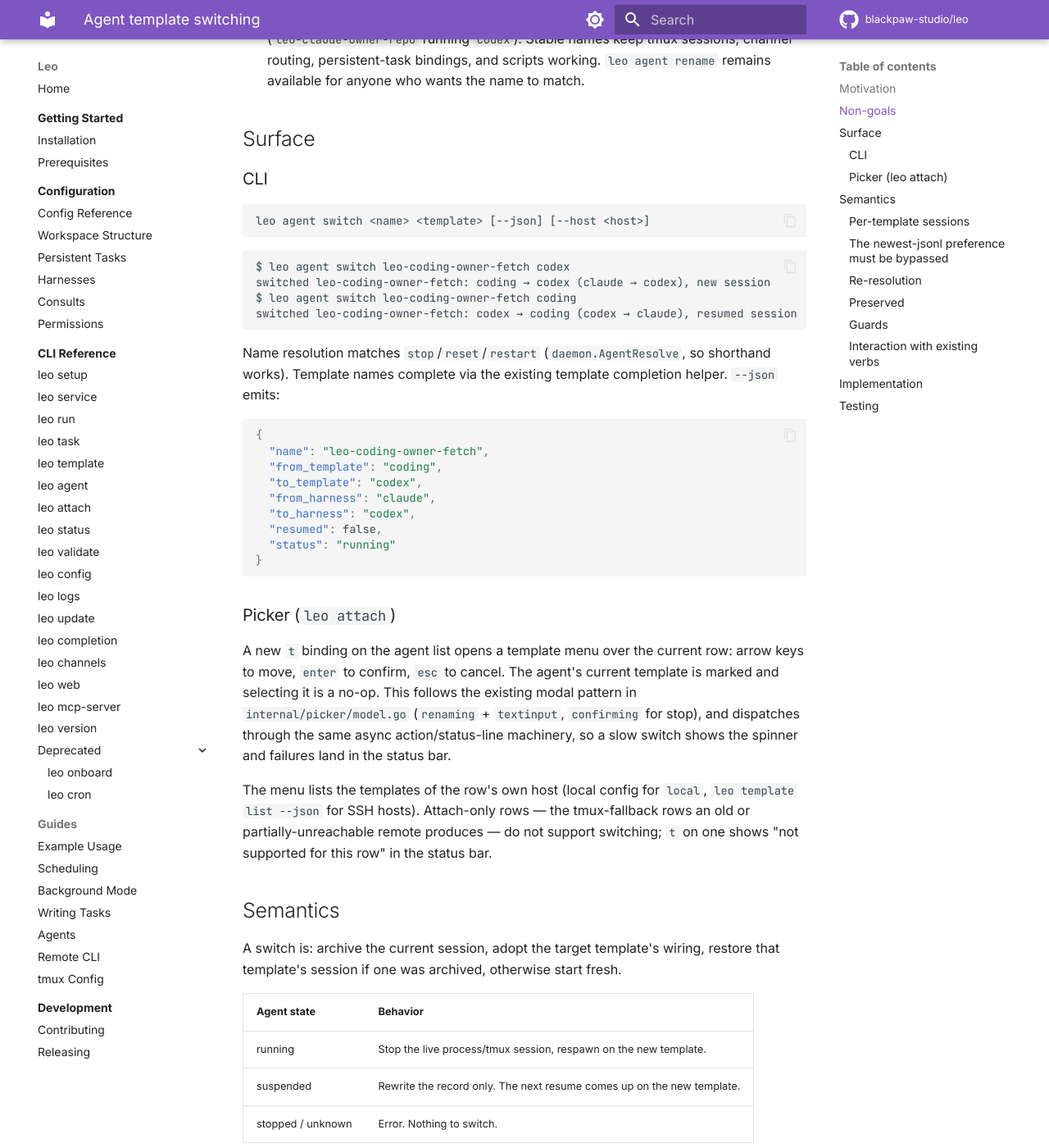
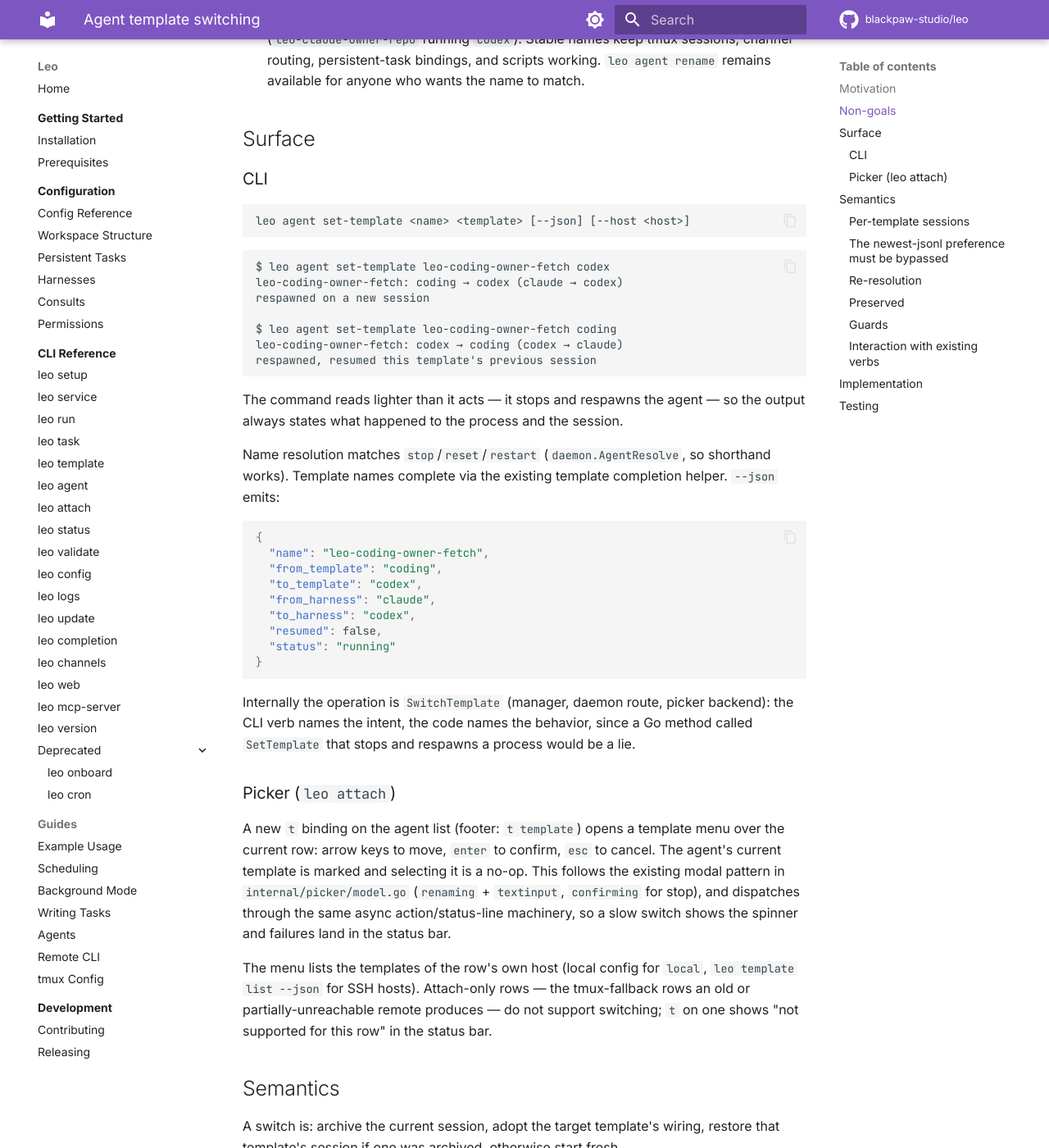
Before and after one commit to blackpaw-studio/leo, an MkDocs documentation site: the page built from docs/specs/2026-08-11-agent-template-switching.md, in a window 1280 px wide and 1400 px high, scrolled down 971 px. Shown: the whole window at 82% size. Built offline with MkDocs 1.6.1 and Material for MkDocs 9.7.7, drawn with Linux system fonts in a browser that asks for light colours; comment, search, counter and statistics services are not loaded; some of the changed text lies outside the part shown.

Commit message:
docs: name the template-switch verb set-template
Claude-Session: https://claude.ai/code/session_01JQZ6i1HvewgUsAgj5RGUra

````diff
--- a/docs/specs/2026-08-11-agent-template-switching.md
+++ b/docs/specs/2026-08-11-agent-template-switching.md
@@ -41,15 +41,21 @@ forth expensive: each return to a template starts from nothing.
 ### CLI
 
 ```
-leo agent switch <name> <template> [--json] [--host <host>]
+leo agent set-template <name> <template> [--json] [--host <host>]
 ```
 
 ```
-$ leo agent switch leo-coding-owner-fetch codex
-switched leo-coding-owner-fetch: coding → codex (claude → codex), new session
-$ leo agent switch leo-coding-owner-fetch coding
-switched leo-coding-owner-fetch: codex → coding (codex → claude), resumed session
+$ leo agent set-template leo-coding-owner-fetch codex
+leo-coding-owner-fetch: coding → codex (claude → codex)
+respawned on a new session
+
+$ leo agent set-template leo-coding-owner-fetch coding
+leo-coding-owner-fetch: codex → coding (codex → claude)
+respawned, resumed this template's previous session
 ```
+
+The command reads lighter than it acts — it stops and respawns the agent — so
+the output always states what happened to the process and the session.
 
 Name resolution matches `stop`/`reset`/`restart` (`daemon.AgentResolve`, so
 shorthand works). Template names complete via the existing template completion
@@ -67,9 +73,14 @@ helper. `--json` emits:
 }
 ```
 
+Internally the operation is `SwitchTemplate` (manager, daemon route, picker
+backend): the CLI verb names the intent, the code names the behavior, since a
+Go method called `SetTemplate` that stops and respawns a process would be a lie.
+
 ### Picker (`leo attach`)
 
-A new `t` binding on the agent list opens a template menu over the current row:
+A new `t` binding on the agent list (footer: `t template`) opens a template
+menu over the current row:
 arrow keys to move, `enter` to confirm, `esc` to cancel. The agent's current
 template is marked and selecting it is a no-op. This follows the existing modal
 pattern in `internal/picker/model.go` (`renaming` + `textinput`, `confirming`
@@ -185,12 +196,12 @@ a switch launches the target template, so it is governed by the same
 | `internal/agentstore/store.go` | `Record.SessionsByTemplate map[string]string`, `Record.SessionPinned bool`. Both omitempty; absent on legacy records means "no archive, no pin". |
 | `internal/agent/manager.go` | `Manager.SwitchTemplate(name, template) (SwitchResult, error)`. Honor + clear `SessionPinned` in `Restart`/`Resume`. |
 | `internal/service` (restore path) | Honor + clear `SessionPinned` in `RestoreAgents`' jsonl scan. |
-| `internal/daemon` | `/agents/switch` handler + `daemon.AgentSwitchTemplate` client func, following the `AgentRestart` pattern. |
-| `internal/cli/agent.go` | `newAgentSwitchCmd`, wired in `newAgentCmd`; remote passthrough via `runRemote`; `gateSpawnTemplate`. |
+| `internal/daemon` | `/agents/set-template` handler + `daemon.AgentSwitchTemplate` client func, following the `AgentRestart` pattern. |
+| `internal/cli/agent.go` | `newAgentSetTemplateCmd`, wired in `newAgentCmd`; remote passthrough via `runRemote`; `gateSpawnTemplate`. |
 | `internal/picker/keys.go` | `Switch` binding on `t`, added to short/full help. |
 | `internal/picker/picker.go` | `Backend.Templates(ctx) ([]string, error)`, `Backend.SwitchTemplate(ctx, name, template) error`. |
 | `internal/picker/backend_local.go` | New methods; templates come from an injected `templates func() ([]string, error)` seam supplied by the CLI layer (which holds the config), mirroring how `sshArgs` is injected for SSH. |
-| `internal/picker/backend_ssh.go` | `leo template list --json` and `leo agent switch <name> <template>`, both shell-quoted per the existing SSH argv rules. |
+| `internal/picker/backend_ssh.go` | `leo template list --json` and `leo agent set-template <name> <template>`, both shell-quoted per the existing SSH argv rules. |
 | `internal/picker/model.go` | `switching` modal state + template list, `actionSwitchTemplate` action kind. |
 | `docs/cli/agent.md`, `docs/cli/attach.md`, `docs/guides/agents.md` | Document the verb, the key, and the per-template session model. |
 
````
